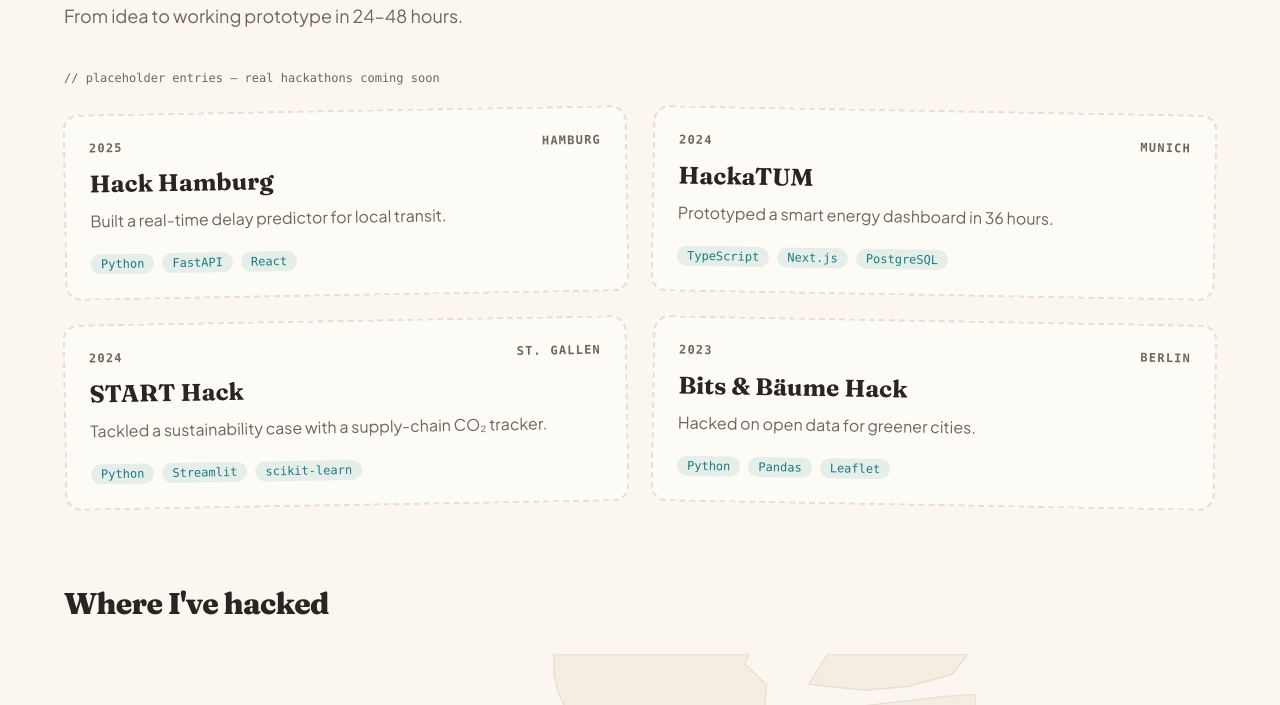
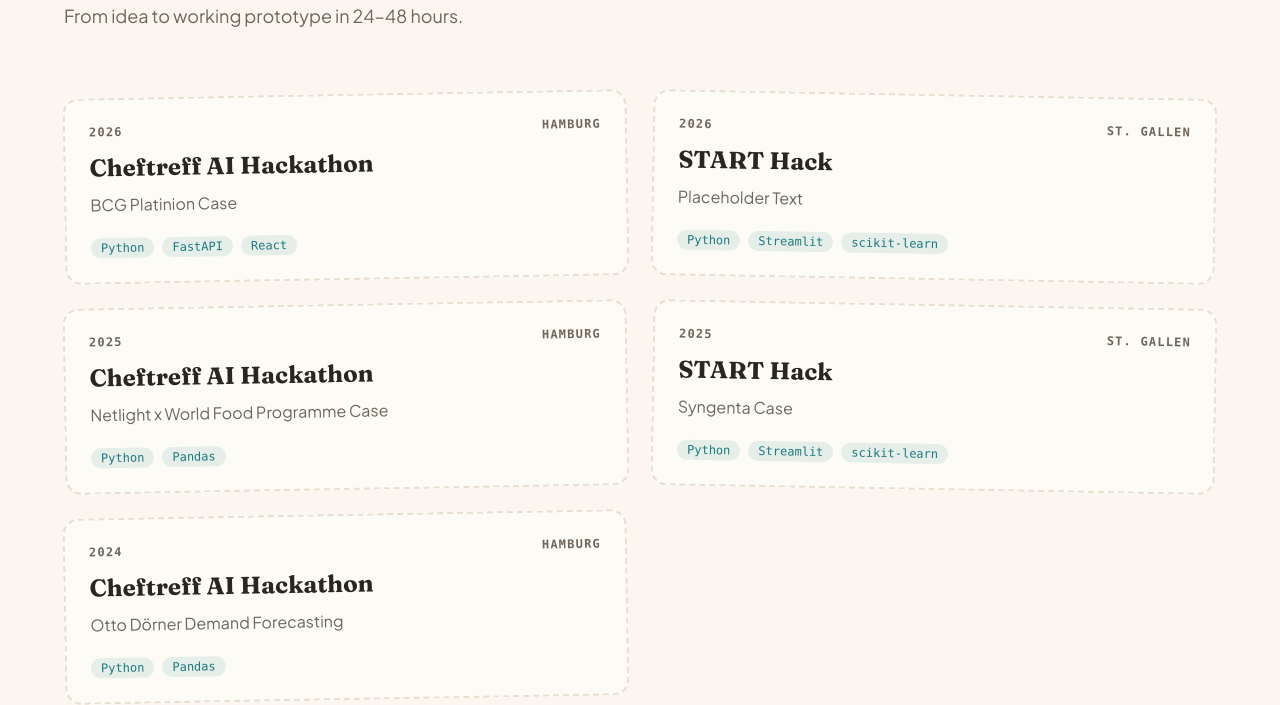
Before and after one commit to alexandermk04/portfolio, a Next.js app: page /en/hackathons in a window 1280 px wide. Shown: the part 247-952 px from the top of the page. Built offline with nearby package versions, Linux system fonts and the light colour scheme; no server answers.

Commit message:
quick save

```diff
--- a/app/[locale]/experience/Timeline.tsx
+++ b/app/[locale]/experience/Timeline.tsx
@@ -44,7 +44,7 @@ function Knot({ current, side }: { current?: boolean; side: "left" | "right" })
         }`}
       />
       <span
-        className={`absolute top-7 flex h-3.5 w-3.5 ${
+        className={`absolute top-7 z-10 flex h-3.5 w-3.5 ${
           side === "right" ? "-right-[31px]" : "-left-[31px]"
         }`}
       >
@@ -52,6 +52,7 @@ function Knot({ current, side }: { current?: boolean; side: "left" | "right" })
           <motion.span
             aria-hidden
             className="absolute inset-0 rounded-full bg-accent"
+            initial={{ scale: 1, opacity: 0.4 }}
             animate={{ scale: [1, 2], opacity: [0.4, 0] }}
             transition={{ duration: 2, repeat: Infinity, ease: "easeOut" }}
           />
@@ -71,6 +72,7 @@ function MobileKnot({ current }: { current?: boolean }) {
         <motion.span
           aria-hidden
           className="absolute inset-0 rounded-full bg-accent"
+          initial={{ scale: 1, opacity: 0.4 }}
           animate={{ scale: [1, 2], opacity: [0.4, 0] }}
           transition={{ duration: 2, repeat: Infinity, ease: "easeOut" }}
         />
--- a/app/[locale]/hackathons/HackathonContent.tsx
+++ b/app/[locale]/hackathons/HackathonContent.tsx
@@ -29,9 +29,6 @@ export function HackathonContent() {
   return (
     <div className="px-5 pb-20 pt-6 sm:pb-28">
       <div className="mx-auto max-w-6xl">
-        <Reveal>
-          <p className="font-mono text-xs text-muted">{t("placeholderNote")}</p>
-        </Reveal>
 
         {/* Ticket-style hackathon cards */}
         <div className="mt-6 grid gap-6 sm:grid-cols-2">
@@ -82,10 +79,24 @@ export function HackathonContent() {
             <LocationMap
               className="mx-auto mt-8 max-w-2xl"
               ariaLabel={t("map.ariaLabel")}
-              markers={items.map((item) => ({
-                id: item.city,
-                label: item.venue,
-                sublabel: item.year,
+              markers={Object.values(
+                items.reduce<
+                  Record<string, { id: string; label: string; years: string[] }>
+                >((acc, item) => {
+                  const entry = (acc[item.city] ??= {
+                    id: item.city,
+                    label: item.venue,
+                    years: [],
+                  });
+                  entry.years.push(item.year);
+                  return acc;
+                }, {}),
+              ).map((entry) => ({
+                id: entry.id,
+                label: entry.label,
+                sublabel: entry.years
+                  .sort((a, b) => Number(b) - Number(a))
+                  .join(" · "),
               }))}
             />
           </Reveal>
--- a/app/[locale]/interests/InterestsContent.tsx
+++ b/app/[locale]/interests/InterestsContent.tsx
@@ -93,7 +93,6 @@ export function InterestsContent() {
             <h2 className="font-display text-2xl font-extrabold tracking-tight sm:text-3xl">
               {t("marathons.heading")}
             </h2>
-            <p className="mt-2 font-mono text-xs text-muted">{t("marathons.note")}</p>
           </Reveal>
           <Reveal delay={0.1}>
             <LocationMap
--- a/app/[locale]/sections/Contact.tsx
+++ b/app/[locale]/sections/Contact.tsx
@@ -14,7 +14,11 @@ export function Contact() {
       <div className="relative overflow-hidden rounded-3xl border border-border bg-surface/40 p-8 sm:p-12">
         <div
           aria-hidden
-          className="pointer-events-none absolute -right-20 -top-20 h-64 w-64 rounded-full bg-accent/20 blur-[100px]"
+          className="pointer-events-none absolute inset-0"
+          style={{
+            background:
+              "radial-gradient(26rem 26rem at top right, color-mix(in oklab, var(--color-accent) 22%, transparent), transparent 60%)",
+          }}
         />
         <Reveal>
           <p className="max-w-2xl text-xl leading-relaxed text-fg sm:text-2xl">
--- a/app/[locale]/sections/Hero.tsx
+++ b/app/[locale]/sections/Hero.tsx
@@ -68,7 +68,7 @@ export function Hero() {
           className="mt-6 flex h-9 items-center text-xl font-semibold text-fg sm:text-2xl"
         >
           <span className="mr-2 text-muted">›</span>
-          <AnimatePresence mode="wait">
+          <AnimatePresence mode="wait" initial={false}>
             <motion.span
               key={index}
               initial={{ opacity: 0, y: reduce ? 0 : 12 }}
--- a/components/LocationMap.tsx
+++ b/components/LocationMap.tsx
@@ -59,6 +59,7 @@ export function LocationMap({ markers, ariaLabel, className }: LocationMapProps)
                   cy={y}
                   r={7}
                   fill="var(--color-accent)"
+                  initial={{ r: 7, opacity: 0.4 }}
                   animate={{ r: [7, 18], opacity: [0.4, 0] }}
                   transition={{
                     duration: 2,
--- a/lib/mapData.ts
+++ b/lib/mapData.ts
@@ -92,4 +92,5 @@ export const CITY_COORDS: Record<string, { lon: number; lat: number }> = {
   berlin: { lon: 13.4, lat: 52.52 },
   munich: { lon: 11.58, lat: 48.14 },
   stgallen: { lon: 9.38, lat: 47.42 },
+  malaga: { lon: -4.42, lat: 36.72 },
 };
--- a/messages/de.json
+++ b/messages/de.json
@@ -124,39 +124,46 @@
     },
     "heading": "Hackathons",
     "subheading": "Von der Idee zum funktionierenden Prototyp in 24–48 Stunden.",
-    "placeholderNote": "// Platzhalter-Einträge – echte Hackathons folgen bald",
     "items": [
       {
-        "name": "Hack Hamburg",
+        "name": "Cheftreff AI Hackathon",
         "city": "hamburg",
         "venue": "Hamburg",
-        "year": "2025",
-        "summary": "Echtzeit-Verspätungsprognose für den Nahverkehr gebaut.",
+        "year": "2026",
+        "summary": "BCG Platinion Case",
         "tech": ["Python", "FastAPI", "React"]
-      },
-      {
-        "name": "HackaTUM",
-        "city": "munich",
-        "venue": "München",
-        "year": "2024",
-        "summary": "In 36 Stunden ein smartes Energie-Dashboard prototypisiert.",
-        "tech": ["TypeScript", "Next.js", "PostgreSQL"]
       },
       {
         "name": "START Hack",
         "city": "stgallen",
         "venue": "St. Gallen",
-        "year": "2024",
-        "summary": "Nachhaltigkeits-Case mit einem CO₂-Tracker für Lieferketten angegangen.",
+        "year": "2026",
+        "summary": "Placeholder Text",
         "tech": ["Python", "Streamlit", "scikit-learn"]
       },
       {
-        "name": "Bits & Bäume Hack",
-        "city": "berlin",
-        "venue": "Berlin",
-        "year": "2023",
-        "summary": "Mit offenen Daten an grüneren Städten gehackt.",
-        "tech": ["Python", "Pandas", "Leaflet"]
+        "name": "Cheftreff AI Hackathon",
+        "city": "hamburg",
+        "venue": "Hamburg",
+        "year": "2025",
+        "summary": "Netlight x World Food Programme Case",
+        "tech": ["Python", "Pandas"]
+      },
+      {
+        "name": "START Hack",
+        "city": "stgallen",
+        "venue": "St. Gallen",
+        "year": "2025",
+        "summary": "Syngenta Case",
+        "tech": ["Python", "Streamlit", "scikit-learn"]
+      },
+      {
+        "name": "Cheftreff AI Hackathon",
+        "city": "hamburg",
+        "venue": "Hamburg",
+        "year": "2024",
+        "summary": "Otto Dörner Demand Forecasting",
+        "tech": ["Python", "Pandas"]
       }
     ],
     "map": {
@@ -215,11 +222,10 @@
     },
     "marathons": {
       "heading": "Marathons",
-      "note": "// Platzhalter-Städte & -Jahre",
       "ariaLabel": "Europakarte mit Marathon-Orten",
       "items": [
-        { "city": "hamburg", "label": "Haspa Marathon Hamburg", "year": "2024" },
-        { "city": "berlin", "label": "Berlin-Marathon", "year": "2025" }
+        { "city": "hamburg", "label": "Haspa Marathon Hamburg", "year": "2026" },
+        { "city": "malaga", "label": "Generali Marathon Malaga", "year": "2025" }
       ]
     }
   },
--- a/messages/en.json
+++ b/messages/en.json
@@ -124,39 +124,46 @@
     },
     "heading": "Hackathons",
     "subheading": "From idea to working prototype in 24–48 hours.",
-    "placeholderNote": "// placeholder entries – real hackathons coming soon",
     "items": [
       {
-        "name": "Hack Hamburg",
+        "name": "Cheftreff AI Hackathon",
         "city": "hamburg",
         "venue": "Hamburg",
-        "year": "2025",
-        "summary": "Built a real-time delay predictor for local transit.",
+        "year": "2026",
+        "summary": "BCG Platinion Case",
         "tech": ["Python", "FastAPI", "React"]
-      },
-      {
-        "name": "HackaTUM",
-        "city": "munich",
-        "venue": "Munich",
-        "year": "2024",
-        "summary": "Prototyped a smart energy dashboard in 36 hours.",
-        "tech": ["TypeScript", "Next.js", "PostgreSQL"]
       },
       {
         "name": "START Hack",
         "city": "stgallen",
         "venue": "St. Gallen",
-        "year": "2024",
-        "summary": "Tackled a sustainability case with a supply-chain CO₂ tracker.",
+        "year": "2026",
+        "summary": "Placeholder Text",
         "tech": ["Python", "Streamlit", "scikit-learn"]
       },
       {
-        "name": "Bits & Bäume Hack",
-        "city": "berlin",
-        "venue": "Berlin",
-        "year": "2023",
-        "summary": "Hacked on open data for greener cities.",
-        "tech": ["Python", "Pandas", "Leaflet"]
+        "name": "Cheftreff AI Hackathon",
+        "city": "hamburg",
+        "venue": "Hamburg",
+        "year": "2025",
+        "summary": "Netlight x World Food Programme Case",
+        "tech": ["Python", "Pandas"]
+      },
+      {
+        "name": "START Hack",
+        "city": "stgallen",
+        "venue": "St. Gallen",
+        "year": "2025",
+        "summary": "Syngenta Case",
+        "tech": ["Python", "Streamlit", "scikit-learn"]
+      },
+      {
+        "name": "Cheftreff AI Hackathon",
+        "city": "hamburg",
+        "venue": "Hamburg",
+        "year": "2024",
+        "summary": "Otto Dörner Demand Forecasting",
+        "tech": ["Python", "Pandas"]
       }
     ],
     "map": {
@@ -188,7 +195,7 @@
     "subheading": "What drives me beyond my studies.",
     "stats": [
       { "value": "2", "label": "marathons run" },
-      { "value": "42.195 km", "label": "per marathon" },
+      { "value": "3", "label": "languages mastered" },
       { "value": "∞", "label": "curiosity" }
     ],
     "items": [
@@ -215,11 +222,10 @@
     },
     "marathons": {
       "heading": "Marathons",
-      "note": "// placeholder cities & years",
       "ariaLabel": "Map of Europe showing marathon locations",
       "items": [
-        { "city": "hamburg", "label": "Haspa Marathon Hamburg", "year": "2024" },
-        { "city": "berlin", "label": "Berlin Marathon", "year": "2025" }
+        { "city": "hamburg", "label": "Haspa Marathon Hamburg", "year": "2026" },
+        { "city": "malaga", "label": "Generali Marathon Malaga", "year": "2025" }
       ]
     }
   },
```
Also changed, not shown: 1 other file (tests, documents, lock files or other folders).
